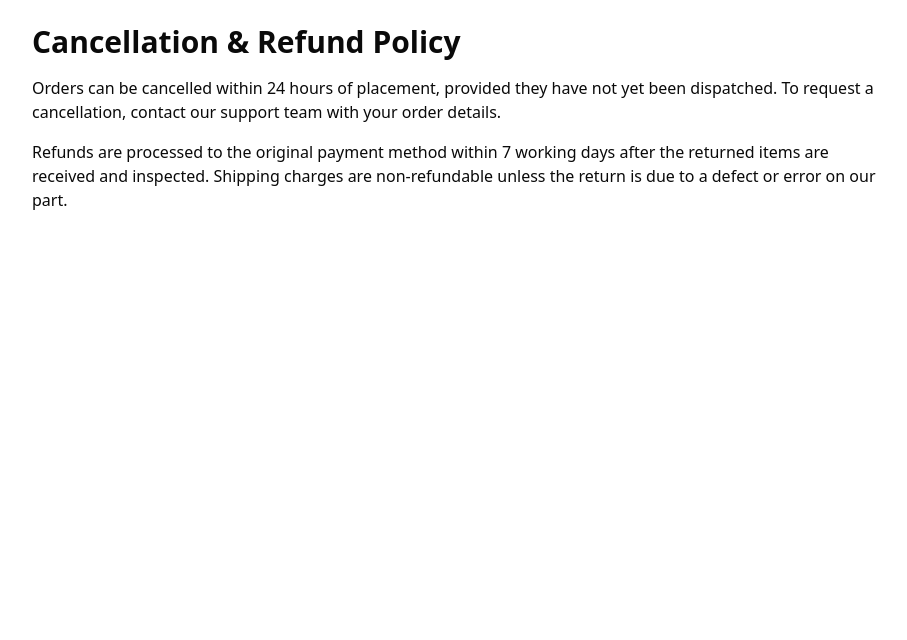
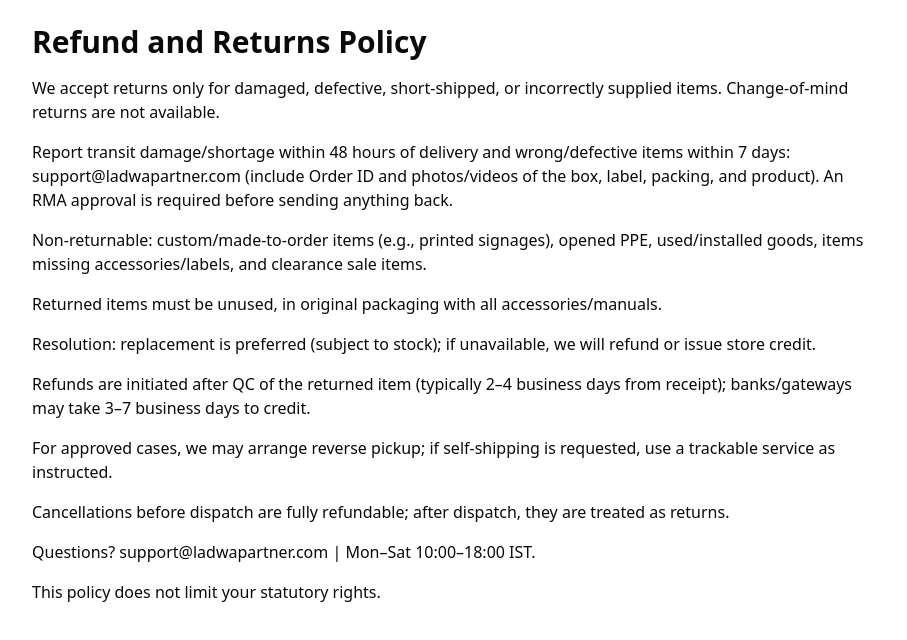
Before and after one commit to the-capital-hub/ladwapartners, a Next.js app: page /cancellation-refund-policy in a window 1280 px wide. Shown: the top 640 px of the page, without its empty margins (184-1091 px from the left). Built offline with nearby package versions, Linux system fonts and the light colour scheme.

Commit message:
feat: update cancellation and refund policy

```diff
--- a/app/cancellation-refund-policy/page.jsx
+++ b/app/cancellation-refund-policy/page.jsx
@@ -1,23 +1,53 @@
 export const metadata = {
   title: "Cancellation & Refund Policy | LADWA Partners",
-  description: "Guidelines on order cancellations and refunds for purchases made on LADWA Partners."
+  description:
+    "Guidelines on order cancellations, returns, and refunds for purchases made on LADWA Partners.",
 };
 
 export default function CancellationRefundPage() {
   return (
     <main className="max-w-4xl mx-auto p-6 space-y-4">
-      <h1 className="text-3xl font-bold">Cancellation & Refund Policy</h1>
+      <h1 className="text-3xl font-bold">Refund and Returns Policy</h1>
       <p>
-        Orders can be cancelled within 24 hours of placement, provided they have
-        not yet been dispatched. To request a cancellation, contact our support
-        team with your order details.
+        We accept returns only for damaged, defective, short-shipped, or
+        incorrectly supplied items. Change-of-mind returns are not available.
       </p>
       <p>
-        Refunds are processed to the original payment method within 7 working
-        days after the returned items are received and inspected. Shipping
-        charges are non-refundable unless the return is due to a defect or error
-        on our part.
+        Report transit damage/shortage within 48 hours of delivery and
+        wrong/defective items within 7 days: support@ladwapartner.com (include
+        Order ID and photos/videos of the box, label, packing, and product). An
+        RMA approval is required before sending anything back.
       </p>
+      <p>
+        Non-returnable: custom/made-to-order items (e.g., printed signages),
+        opened PPE, used/installed goods, items missing accessories/labels, and
+        clearance sale items.
+      </p>
+      <p>
+        Returned items must be unused, in original packaging with all
+        accessories/manuals.
+      </p>
+      <p>
+        Resolution: replacement is preferred (subject to stock); if unavailable,
+        we will refund or issue store credit.
+      </p>
+      <p>
+        Refunds are initiated after QC of the returned item (typically 2–4
+        business days from receipt); banks/gateways may take 3–7 business days
+        to credit.
+      </p>
+      <p>
+        For approved cases, we may arrange reverse pickup; if self-shipping is
+        requested, use a trackable service as instructed.
+      </p>
+      <p>
+        Cancellations before dispatch are fully refundable; after dispatch, they
+        are treated as returns.
+      </p>
+      <p>
+        Questions? support@ladwapartner.com | Mon–Sat 10:00–18:00 IST.
+      </p>
+      <p>This policy does not limit your statutory rights.</p>
     </main>
   );
 }
```
